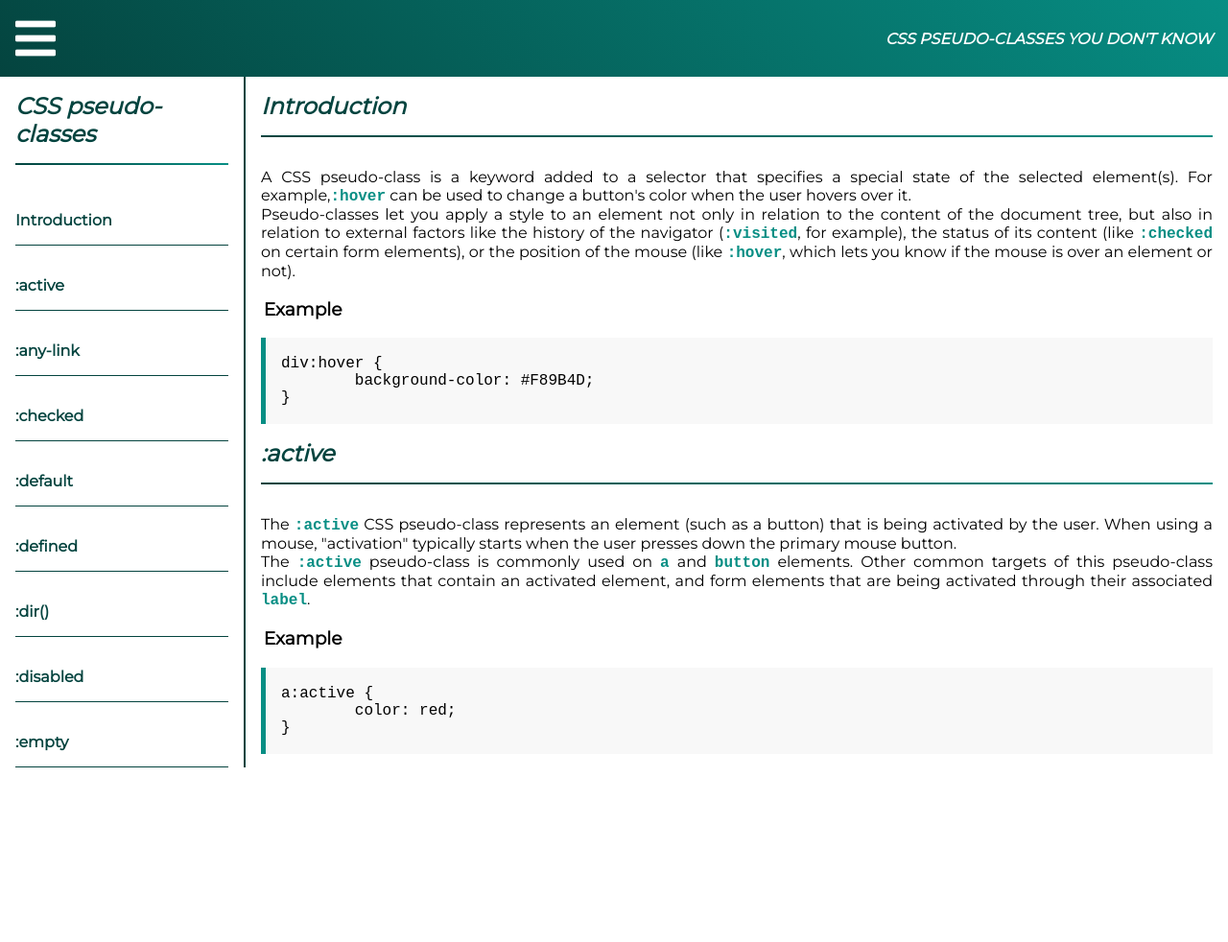
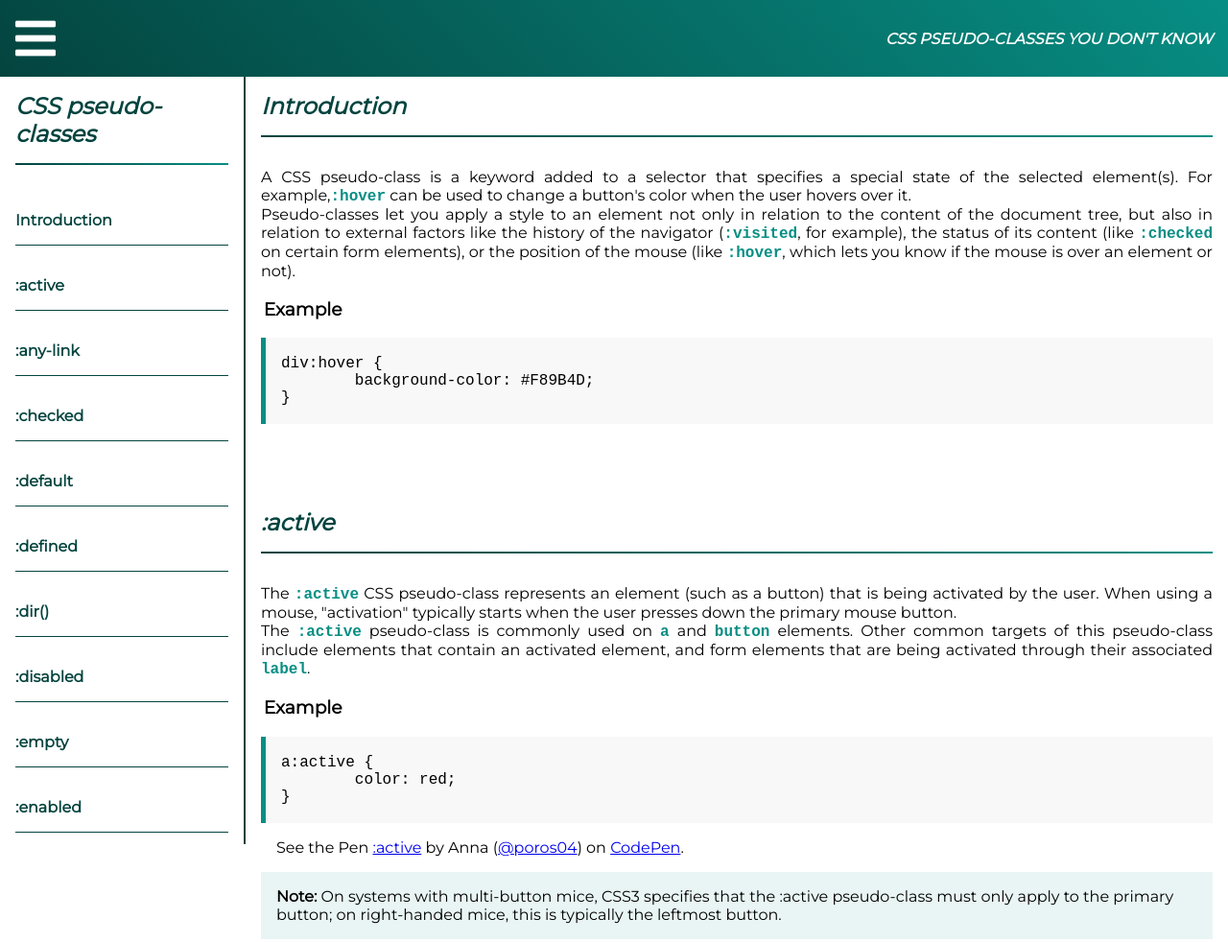
Before and after one commit to annaszalkiewicz/documentation-page, a plain HTML site: page index.html in a window 1280 px wide. Shown: the top 982 px of the page at 96% size. Before the commit the page ends 800 px from the top, so only its background shows below. Drawn offline with Linux system fonts and the light colour scheme; a script that the page names is missing.

Commit message:
Fix page layout

```diff
--- a/css/style.css
+++ b/css/style.css
@@ -33,6 +33,7 @@ p {
   flex-wrap: nowrap;
   justify-content: space-between;
   align-items: center;
+  z-index: 1000;
 }
 .hamburger-menu {
   width: 20%;
@@ -50,14 +51,13 @@ p {
 
 .container {
   width: 100%;
-  display: flex;
-  flex-direction: row;
-  flex-wrap: nowrap;
-  justify-content: space-between;
+  height: 100%
 }
 .main {
   width: 80%;
-  margin-top: 5em;
+  position: absolute;
+  top: 5em;
+  left: 20%;
 }
 
 /* MAIN SECTIONS */
@@ -80,13 +80,30 @@ p {
   display: block;
   margin: 1em 0
 }
+.main-header h2 {
+  margin-top: 3em;
+}
+#navbar > header > h2 {
+  margin-top: 0;
+}
+#introduction > header > h2:first-child {
+  margin-top: 0;
+}
 
 /* NAVIGATION BAR */
 
 .nav {
-  margin-top: 5em;
   width: 20%;
   border-right: solid 2px var(--color-2);
+  position: fixed;
+  top: 5em;
+  left: 0;
+  height: 100%;
+  overflow-y: auto;
+}
+.nav ul {
+  position: absolute;
+  width: 100%;
 }
 .nav-link {
   display: block;
```
